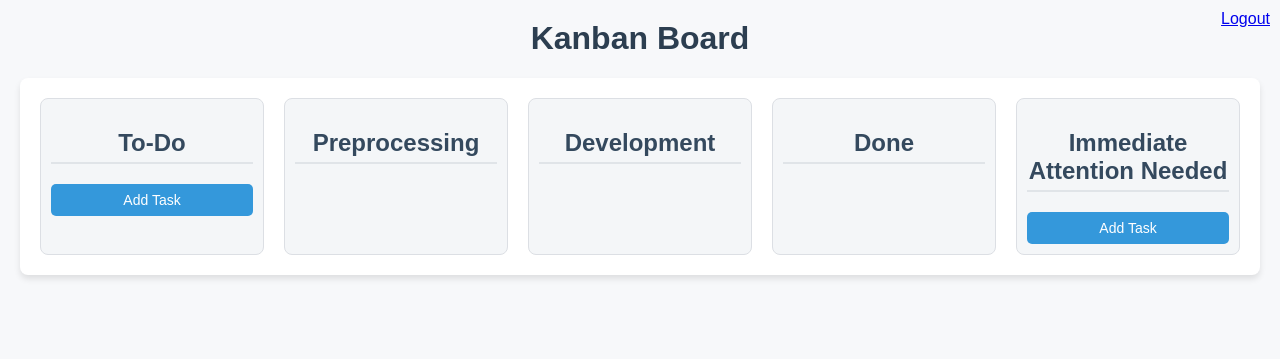
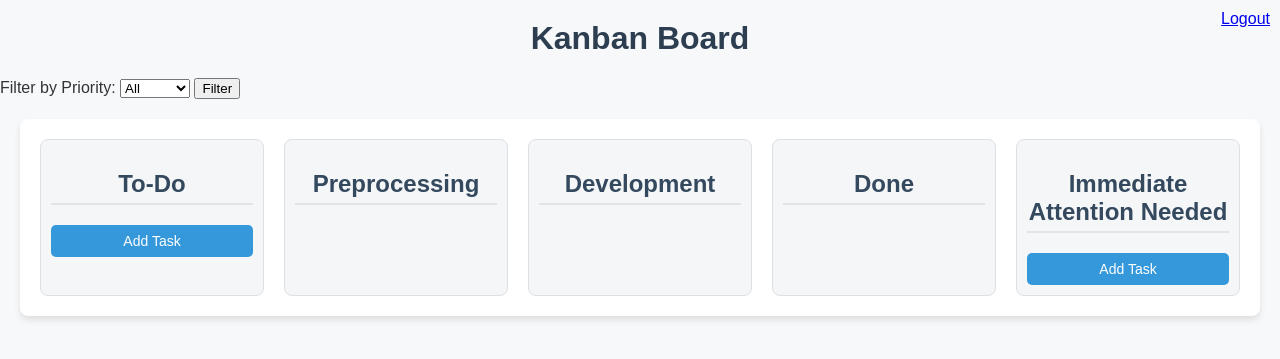
Before and after one commit to Sanjana-govind/workstream, a Django app: page /dashboard/ in a window 1280 px wide. Shown: the top 359 px of the page. Run offline with Django 5.2, Linux system fonts and the light colour scheme; a user stored in the database is signed in; data comes from the database, SQL or seed files in the repository; both versions use the stored data as it was after the commit.

Commit message:
Priority and filter features added

```diff
--- a/workprogress/kanban/templates/dashboard.html
+++ b/workprogress/kanban/templates/dashboard.html
@@ -35,6 +35,19 @@
     </div>
 
     <h1>Kanban Board</h1>
+
+    <!-- Add Filter Dropdown -->
+    <form method="get" action="{% url 'dashboard' %}">
+        <label for="priority">Filter by Priority:</label>
+        <select name="priority" id="priority">
+            <option value="">All</option>
+            <option value="low" {% if request.GET.priority == "low" %}selected{% endif %}>Low</option>
+            <option value="medium" {% if request.GET.priority == "medium" %}selected{% endif %}>Medium</option>
+            <option value="high" {% if request.GET.priority == "high" %}selected{% endif %}>High</option>
+        </select>
+        <button type="submit">Filter</button>
+    </form>
+
     <div class="kanban-board">
         <!-- To-Do Column -->
         <div class="kanban-column">
@@ -43,8 +56,10 @@
             {% for task in tasks %}
                 {% if task.status == 'todo' %}
                     <div class="task-card">
+                        {% comment %} <a href="{% url 'task_detail' task.id %}"> {% endcomment %}
                         <h3>{{ task.title }}</h3>
                         <p>{{ task.description }}</p>
+                        <p><strong>Priority:</strong> {{ task.priority }}</p>
                         <a href="{% url 'edit_task' task.id %}" class="btn">Edit</a>
                         <a href="{% url 'delete_task' task.id %}" class="btn">Delete</a>
                         <a href="{% url 'move_task' task.id 'pre_inprogress' %}" class="btn">Move to Pre-Processing</a>
@@ -64,17 +79,7 @@
                     </div>
                 {% endif %}
             {% endfor %}
-            {% comment %} <h3>Done</h3>
-            {% for task in tasks %}
-                {% if task.status == 'pre_done' %}
-                    <div class="task-card">
-                        <h3>{{ task.title }}</h3>
-                        <a href="{% url 'move_task' task.id 'dev_inprogress' %}" class="btn">Move to Development</a>
-                    </div>
-                {% endif %}
-            {% endfor %} {% endcomment %}
         </div>
-
 
 
         <div class="kanban-column">
@@ -118,7 +123,6 @@
                 {% endif %}
             {% endfor %}
         </div>
-        <!-- Repeat for Development, Done, Urgent -->
     </div>
 </body>
 </html>
--- a/workprogress/kanban/views.py
+++ b/workprogress/kanban/views.py
@@ -51,7 +51,13 @@
 
 @login_required
 def dashboard(request):
+    priority_filter = request.GET.get('priority', '')  # Get priority from query params
     tasks = Task.objects.filter(created_by=request.user)
+
+    if priority_filter:
+        tasks = tasks.filter(priority=priority_filter)  # Apply priority filter if selected
+
+    tasks = tasks.order_by('-priority', '-created_at')  # Sort by priority and creation time
     return render(request, 'dashboard.html', {'tasks': tasks})
 
 
@@ -60,8 +66,10 @@
     if request.method == 'POST':
         title = request.POST['title']
         description = request.POST['description']
-        Task.objects.create(title=title, description=description, status='todo', created_by=request.user)
+        priority = request.POST.get('priority')  # Retrieve the priority from the form
+        Task.objects.create(title=title, description=description, status='todo',priority= priority, created_by=request.user)
         return redirect('dashboard')
+    print(request.POST.get('priority'))
     return render(request, 'add_task.html')
 
 @login_required
```
Also changed, not shown: workprogress/kanban/forms.py (+10 -0 lines), workprogress/kanban/models.py (+7 -0 lines), workprogress/kanban/templates/add_task.html (+9 -9 lines), workprogress/kanban/templates/edit_task.html (+20 -12 lines), workprogress/db.sqlite3, workprogress/kanban/migrations/0002_urgenttask_task_priority.py (added).
